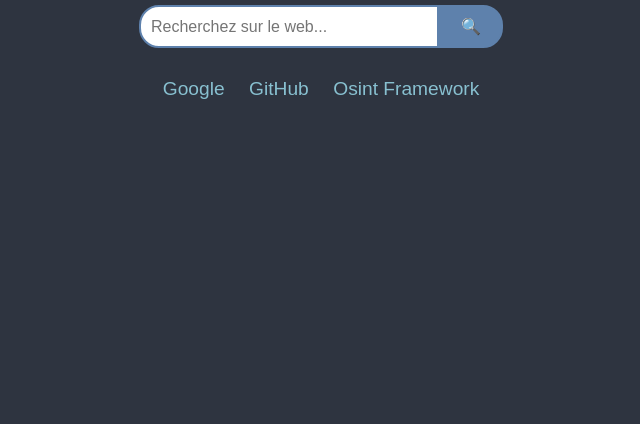
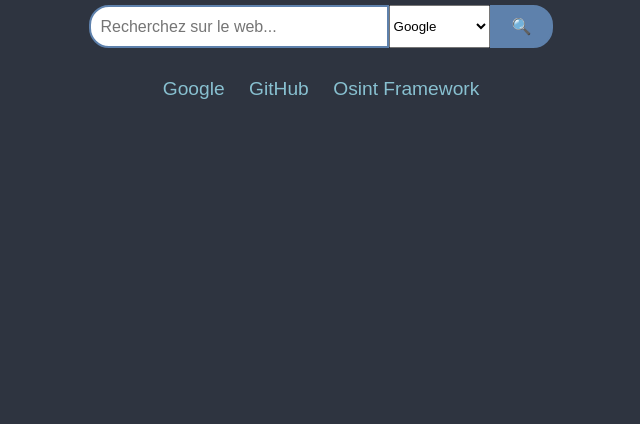
Before and after one commit to eliottxexe/Exegate, a plain HTML site: page index.html in a window 1280 px wide. Shown: the part 376-800 px from the top of the page, without its empty margins (319-959 px from the left). Drawn offline with Linux system fonts and the light colour scheme.

Commit message:
Update index.html

```diff
--- a/index.html
+++ b/index.html
@@ -14,6 +14,13 @@
         <!-- Barre de recherche -->
         <div class="search-container">
             <input type="text" id="search" placeholder="Recherchez sur le web...">
+            <!-- Menu déroulant pour choisir le moteur de recherche -->
+            <select id="searchEngine">
+                <option value="google">Google</option>
+                <option value="bing">Bing</option>
+                <option value="duckduckgo">DuckDuckGo</option>
+                <option value="yahoo">Yahoo</option>
+            </select>
             <button onclick="performSearch()">🔍</button>
         </div>
 
```
